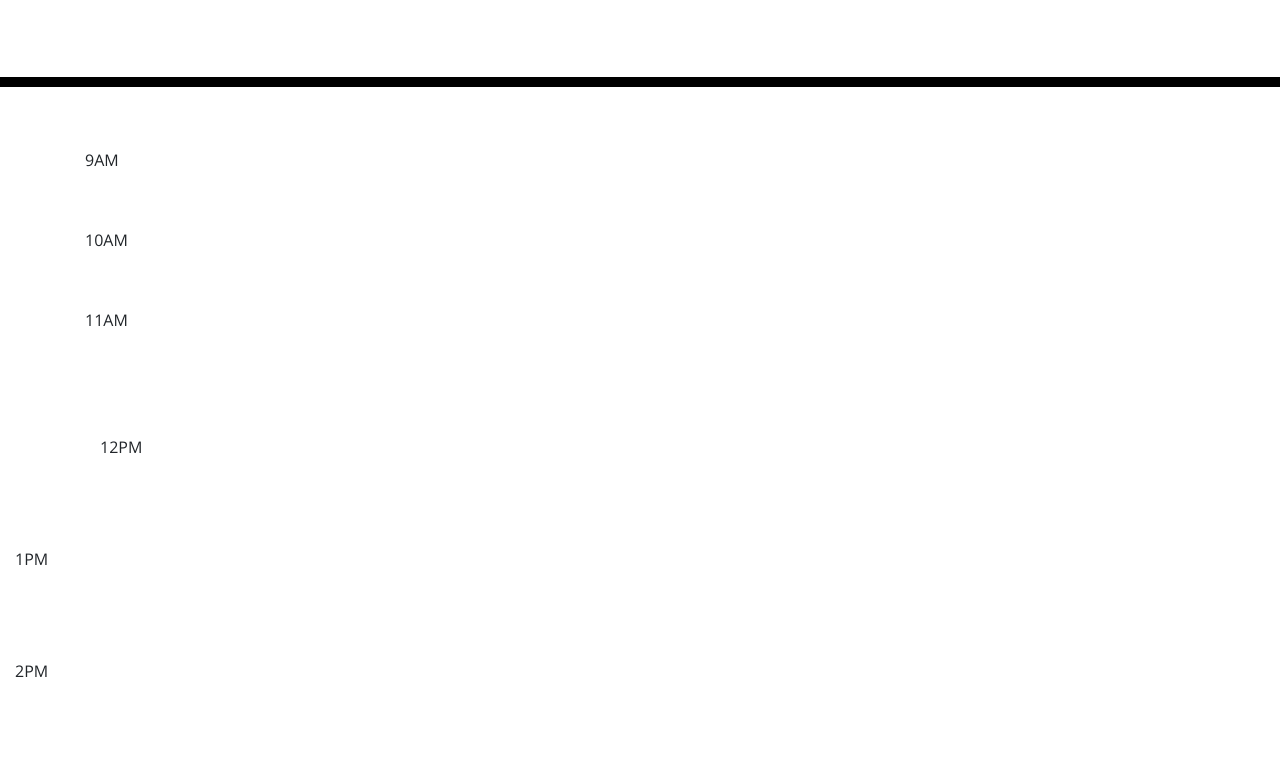
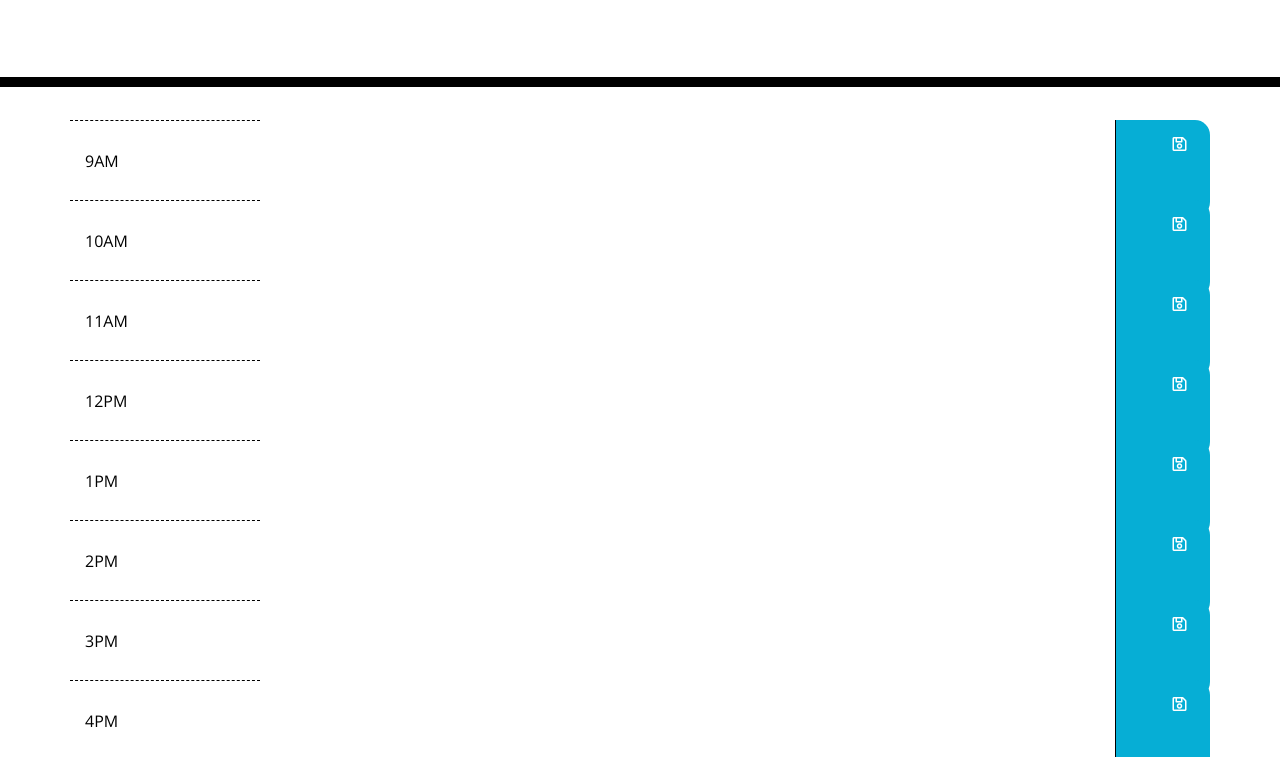
Before and after one commit to ccroberts1/day-planner, a plain HTML site: page index.html in a window 1280 px wide. Shown: the part 181-938 px from the top of the page. Drawn offline with nearby package versions, Linux system fonts and the light colour scheme; files that its build step writes are made by us from their sources.

Commit message:
added styling to the main content

```diff
--- a/assets/css/style.css
+++ b/assets/css/style.css
@@ -1,5 +1,5 @@
 body {
-  font-family: 'Open Sans', sans-serif;
+  font-family: "Open Sans", sans-serif;
   font-size: 16px;
   line-height: 1;
 }
--- a/index.html
+++ b/index.html
@@ -6,7 +6,9 @@
     <meta http-equiv="X-UA-Compatible" content="ie=edge" />
     <link
       rel="stylesheet"
-      href="https://stackpath.bootstrapcdn.com/bootstrap/4.3.1/css/bootstrap.min.css"
+      href="https://cdn.jsdelivr.net/npm/bootstrap@4.6.1/dist/css/bootstrap.min.css"
+      integrity="sha384-zCbKRCUGaJDkqS1kPbPd7TveP5iyJE0EjAuZQTgFLD2ylzuqKfdKlfG/eSrtxUkn"
+      crossorigin="anonymous"
     />
     <link
       rel="stylesheet"
@@ -18,7 +20,7 @@
       href="https://fonts.googleapis.com/css?family=Open+Sans&display=swap"
       rel="stylesheet"
     />
-    <link rel="stylesheet" href="style.css" />
+    <link rel="stylesheet" href="./assets/css/style.css" />
     <title>Work Day Scheduler</title>
   </head>
 
@@ -26,82 +28,116 @@
     <header class="jumbotron">
       <h1 class="display-3">Work Day Scheduler</h1>
       <p class="lead">A simple calendar app for scheduling your work day</p>
-      <p id="currentDay" class="lead"></p>
+      <p id="currentDay" class="lead time-block"></p>
     </header>
     <div class="container">
-
       <div class="row">
-        <div class="col">
+        <div class="col-2 hour">
           <p>9AM</p>
         </div>
-        <div class="col"></div>
-        <div class="col"></div>
+        <div class="col-9 textarea">
+          <p></p>
+        </div>
+        <div class="col-1 saveBtn">
+          <i class="far fa-save"></i>
+        </div>
       </div>
 
       <div class="row">
-        <div class="col">
+        <div class="col-2 hour">
           <p>10AM</p>
         </div>
-        <div class="col"></div>
-        <div class="col"></div>
+        <div class="col-9 textarea">
+          <p></p>
+        </div>
+        <div class="col-1 saveBtn">
+          <i class="far fa-save"></i>
+        </div>
       </div>
 
       <div class="row">
-        <div class="col">
+        <div class="col-2 hour">
           <p>11AM</p>
         </div>
-        <div class="col"></div>
-        <div class="col"></div>
+        <div class="col-9 textarea">
+          <p></p>
+        </div>
+        <div class="col-1 saveBtn">
+          <i class="far fa-save"></i>
+        </div>
       </div>
 
-      <div class="row"></div>
-        <div class="col">
+      <div class="row">
+        <div class="col-2 hour">
           <p>12PM</p>
         </div>
-        <div class="col"></div>
-        <div class="col"></div>
+        <div class="col-9 textarea">
+          <p></p>
+        </div>
+        <div class="col-1 saveBtn">
+          <i class="far fa-save"></i>
+        </div>
       </div>
 
-      <div class="row"></div>
-        <div class="col">
+      <div class="row">
+        <div class="col-2 hour">
           <p>1PM</p>
         </div>
-        <div class="col"></div>
-        <div class="col"></div>
+        <div class="col-9 textarea">
+          <p></p>
+        </div>
+        <div class="col-1 saveBtn">
+          <i class="far fa-save"></i>
+        </div>
       </div>
 
-      <div class="row"></div>
-        <div class="col">
+      <div class="row">
+        <div class="col-2 hour">
           <p>2PM</p>
         </div>
-        <div class="col"></div>
-        <div class="col"></div>
+        <div class="col-9 textarea">
+          <p></p>
+        </div>
+        <div class="col-1 saveBtn">
+          <i class="far fa-save"></i>
+        </div>
       </div>
 
-      <div class="row"></div>
-        <div class="col">
+      <div class="row">
+        <div class="col-2 hour">
           <p>3PM</p>
         </div>
-        <div class="col"></div>
-        <div class="col"></div>
+        <div class="col-9 textarea">
+          <p></p>
+        </div>
+        <div class="col-1 saveBtn">
+          <i class="far fa-save"></i>
+        </div>
       </div>
 
-      <div class="row"></div>
-        <div class="col">
+      <div class="row">
+        <div class="col-2 hour">
           <p>4PM</p>
         </div>
-        <div class="col"></div>
-        <div class="col"></div>
+        <div class="col-9 textarea">
+          <p></p>
+        </div>
+        <div class="col-1 saveBtn">
+          <i class="far fa-save"></i>
+        </div>
       </div>
 
-      <div class="row"></div>
-        <div class="col">
+      <div class="row">
+        <div class="col-2 hour">
           <p>5PM</p>
         </div>
-        <div class="col"></div>
-        <div class="col"></div>
+        <div class="col-9 textarea">
+          <p></p>
+        </div>
+        <div class="col-1 saveBtn">
+          <i class="far fa-save"></i>
+        </div>
       </div>
-
     </div>
 
     <script src="https://cdnjs.cloudflare.com/ajax/libs/jquery/3.2.1/jquery.min.js"></script>
```
